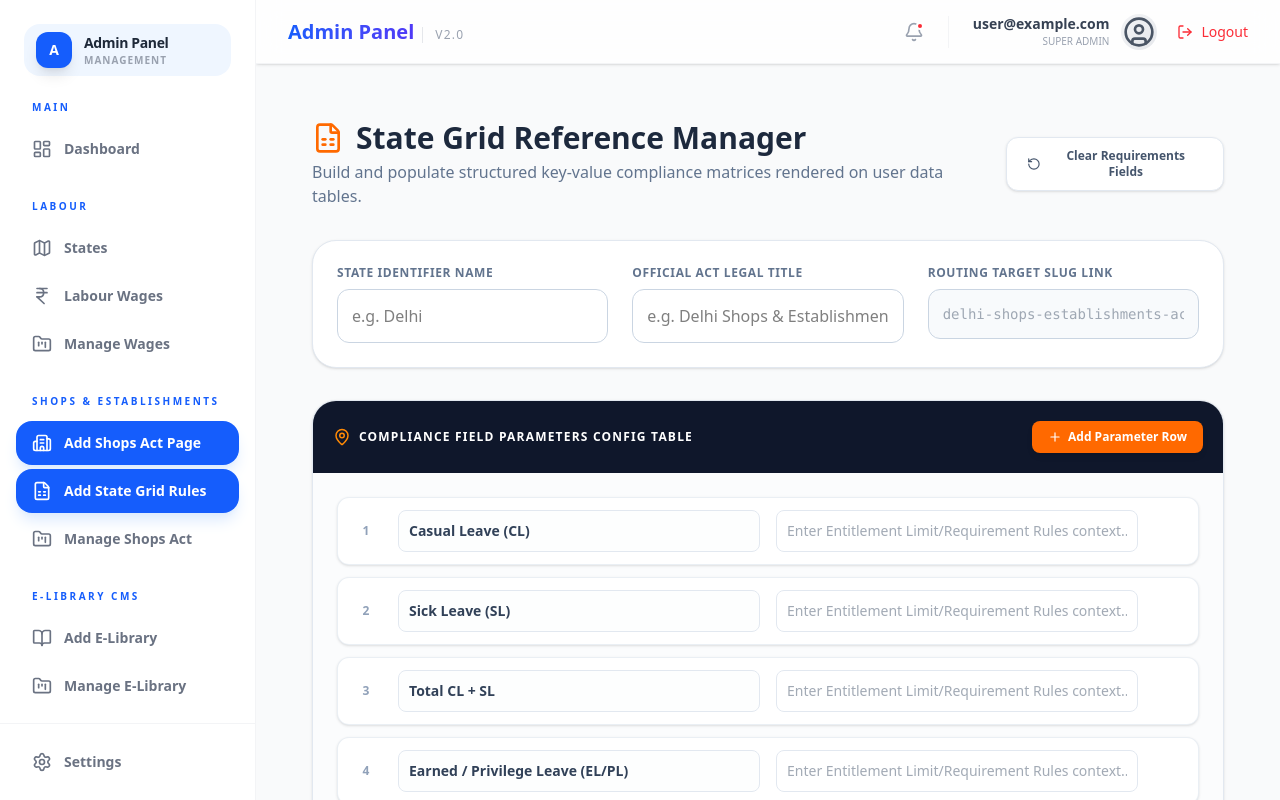
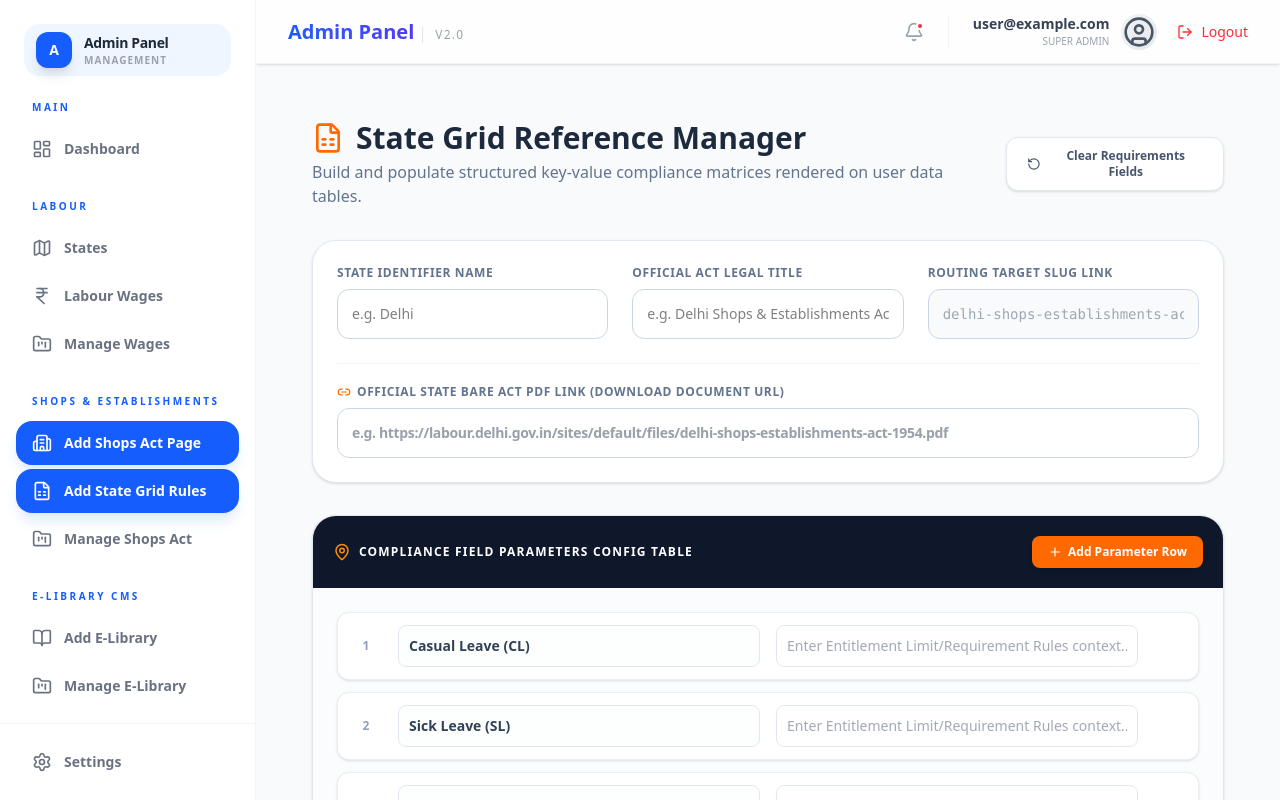
Before and after one commit to TheJatin27/LabourForgeAdmin, a React (Vite) app: page /admin/shops-establishments/state-grid in a window 1280 px wide. Built offline with nearby package versions, Linux system fonts and the light colour scheme; no server answers; sample sign-in values are in the browser's storage.

Commit message:
download button added to shop and state

```diff
--- a/src/pages/EditStateCompliance.jsx
+++ b/src/pages/EditStateCompliance.jsx
@@ -9,7 +9,8 @@ import {
   Loader2,
   CheckCircle,
   FileSpreadsheet,
-  ArrowLeft
+  ArrowLeft,
+  Link2
 } from "lucide-react";
 
 export default function EditStateCompliance() {
@@ -21,6 +22,7 @@ export default function EditStateCompliance() {
   const [stateName, setStateName] = useState("");
   const [actTitle, setActTitle] = useState("");
   const [stateSlug, setStateSlug] = useState("");
+  const [bareActUrl, setBareActUrl] = useState(""); // State tracker for bare act download URL
   const [complianceGrid, setComplianceGrid] = useState([]);
 
   // --- FETCH EXISTING DOCUMENT DETAILS ---
@@ -35,6 +37,7 @@ export default function EditStateCompliance() {
           setStateName(data.stateName || "");
           setActTitle(data.actTitle || "");
           setStateSlug(data.stateSlug || "");
+          setBareActUrl(data.bareActUrl || ""); // Hydrates bare act input from Firestore field
           setComplianceGrid(data.complianceGrid || []);
         } else {
           alert("No such compliance matrix document found!");
@@ -83,6 +86,7 @@ export default function EditStateCompliance() {
         stateName: stateName.trim(),
         actTitle: actTitle.trim(),
         stateSlug: stateSlug.trim().toLowerCase(),
+        bareActUrl: bareActUrl.trim(), // Saves updated text input into firestore field
         complianceGrid: complianceGrid.filter(row => row.item.trim() !== ""),
         updatedAt: new Date()
       };
@@ -134,7 +138,8 @@ export default function EditStateCompliance() {
       <form onSubmit={handleUpdateCompliance} className="space-y-8">
 
         {/* SECTION 1: STATE METADATA CONFIG */}
-        <div className="bg-white rounded-3xl border border-slate-200 p-6 shadow-sm grid grid-cols-1 md:grid-cols-3 gap-6">
+        <div className="bg-white rounded-3xl border border-slate-200 p-6 shadow-sm space-y-6">
+          <div className="grid grid-cols-1 md:grid-cols-3 gap-6">
             <div>
               <label className="block text-xs font-bold text-slate-500 uppercase tracking-wider mb-2">
                 State Identifier Name
@@ -145,7 +150,7 @@ export default function EditStateCompliance() {
                 value={stateName}
                 onChange={(e) => setStateName(e.target.value)}
                 placeholder="e.g. Delhi"
-              className="w-full border border-slate-300 rounded-xl p-3.5 outline-none focus:border-blue-500 font-medium"
+                className="w-full border border-slate-300 rounded-xl p-3.5 outline-none focus:border-blue-500 font-medium text-sm"
               />
             </div>
 
@@ -159,7 +164,7 @@ export default function EditStateCompliance() {
                 value={actTitle}
                 onChange={(e) => setActTitle(e.target.value)}
                 placeholder="e.g. Delhi Shops & Establishments Act, 1954"
-              className="w-full border border-slate-300 rounded-xl p-3.5 outline-none focus:border-blue-500 font-medium"
+                className="w-full border border-slate-300 rounded-xl p-3.5 outline-none focus:border-blue-500 font-medium text-sm"
               />
             </div>
 
@@ -174,6 +179,21 @@ export default function EditStateCompliance() {
                 onChange={(e) => setStateSlug(e.target.value)}
                 placeholder="delhi-shops-establishments-act"
                 className="w-full border border-slate-300 rounded-xl p-3.5 outline-none focus:border-blue-500 font-mono text-sm bg-slate-50 text-slate-600"
+              />
+            </div>
+          </div>
+
+          {/* EXTENDED DOWNLOAD URL LAYOUT FIELD */}
+          <div className="border-t border-slate-100 pt-5">
+            <label className="block text-xs font-bold text-slate-500 uppercase tracking-wider mb-2 flex items-center gap-1.5">
+              <Link2 size={14} className="text-blue-500" /> Official State Bare Act PDF Link (Download Document URL)
+            </label>
+            <input
+              type="url"
+              value={bareActUrl}
+              onChange={(e) => setBareActUrl(e.target.value)}
+              placeholder="e.g. https://labour.delhi.gov.in/sites/default/files/delhi-shops-establishments-act-1954.pdf"
+              className="w-full border border-slate-300 rounded-xl p-3.5 outline-none focus:border-blue-500 text-sm font-semibold tracking-tight text-slate-700"
             />
           </div>
         </div>
--- a/src/pages/StateComplianceManager.jsx
+++ b/src/pages/StateComplianceManager.jsx
@@ -8,7 +8,8 @@ import {
   RotateCcw,
   Loader2,
   CheckCircle,
-  FileSpreadsheet
+  FileSpreadsheet,
+  Link2
 } from "lucide-react";
 
 export default function StateComplianceManager() {
@@ -16,6 +17,7 @@ export default function StateComplianceManager() {
   const [stateName, setStateName] = useState("");
   const [actTitle, setActTitle] = useState("");
   const [stateSlug, setStateSlug] = useState("");
+  const [bareActUrl, setBareActUrl] = useState(""); // State tracker hook for the PDF attachment URL
 
   // Baseline checklist matrix items with fully cleared requirement parameters
   const defaultGrid = [
@@ -88,6 +90,7 @@ export default function StateComplianceManager() {
         stateName: stateName.trim(),
         actTitle: actTitle.trim(),
         stateSlug: stateSlug.trim().toLowerCase(),
+        bareActUrl: bareActUrl.trim(), // Composed URL string saved down to database fields context
         complianceGrid: complianceGrid.filter(row => row.item.trim() !== ""),
         createdAt: new Date()
       };
@@ -100,6 +103,7 @@ export default function StateComplianceManager() {
       setStateName("");
       setActTitle("");
       setStateSlug("");
+      setBareActUrl("");
       setComplianceGrid(defaultGrid);
     } catch (err) {
       console.error("Firestore Save Error:", err);
@@ -134,7 +138,8 @@ export default function StateComplianceManager() {
       <form onSubmit={saveStateCompliance} className="space-y-8">
 
         {/* SECTION 1: STATE METADATA CONFIG */}
-        <div className="bg-white rounded-3xl border border-slate-200 p-6 shadow-sm grid grid-cols-1 md:grid-cols-3 gap-6">
+        <div className="bg-white rounded-3xl border border-slate-200 p-6 shadow-sm space-y-6">
+          <div className="grid grid-cols-1 md:grid-cols-3 gap-6">
             <div>
               <label className="block text-xs font-bold text-slate-500 uppercase tracking-wider mb-2">
                 State Identifier Name
@@ -148,7 +153,7 @@ export default function StateComplianceManager() {
                   setStateSlug(e.target.value.toLowerCase().replace(/[^a-z0-9]+/g, "-") + "-shops-establishments-act");
                 }}
                 placeholder="e.g. Delhi"
-              className="w-full border border-slate-300 rounded-xl p-3.5 outline-none focus:border-orange-500 font-medium"
+                className="w-full border border-slate-300 rounded-xl p-3.5 outline-none focus:border-orange-500 font-medium text-sm"
               />
             </div>
 
@@ -162,7 +167,7 @@ export default function StateComplianceManager() {
                 value={actTitle}
                 onChange={(e) => setActTitle(e.target.value)}
                 placeholder="e.g. Delhi Shops & Establishments Act, 1954"
-              className="w-full border border-slate-300 rounded-xl p-3.5 outline-none focus:border-orange-500 font-medium"
+                className="w-full border border-slate-300 rounded-xl p-3.5 outline-none focus:border-orange-500 font-medium text-sm"
               />
             </div>
 
@@ -177,6 +182,21 @@ export default function StateComplianceManager() {
                 onChange={(e) => setStateSlug(e.target.value)}
                 placeholder="delhi-shops-establishments-act"
                 className="w-full border border-slate-300 rounded-xl p-3.5 outline-none focus:border-orange-500 font-mono text-sm bg-slate-50 text-slate-600"
+              />
+            </div>
+          </div>
+
+          {/* NEW ROW ADDITION: BARE ACT DOWNLOAD DOWNLOAD URL FIELDS MAPPED */}
+          <div className="border-t border-slate-100 pt-5">
+            <label className="block text-xs font-bold text-slate-500 uppercase tracking-wider mb-2 flex items-center gap-1.5">
+              <Link2 size={14} className="text-orange-500" /> Official State Bare Act PDF Link (Download Document URL)
+            </label>
+            <input
+              type="url"
+              value={bareActUrl}
+              onChange={(e) => setBareActUrl(e.target.value)}
+              placeholder="e.g. https://labour.delhi.gov.in/sites/default/files/delhi-shops-establishments-act-1954.pdf"
+              className="w-full border border-slate-300 rounded-xl p-3.5 outline-none focus:border-orange-500 text-sm font-semibold tracking-tight text-slate-700"
             />
           </div>
         </div>
```
Also changed, not shown: 5 other files (tests, documents, lock files or other folders). Lines whose indentation alone changed are shown as unchanged.
